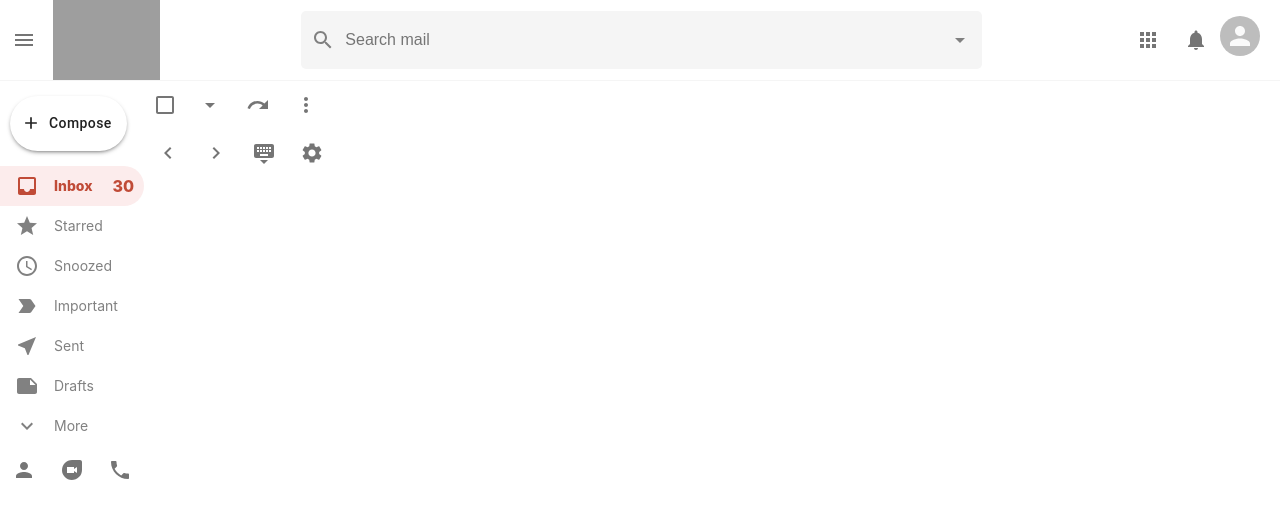
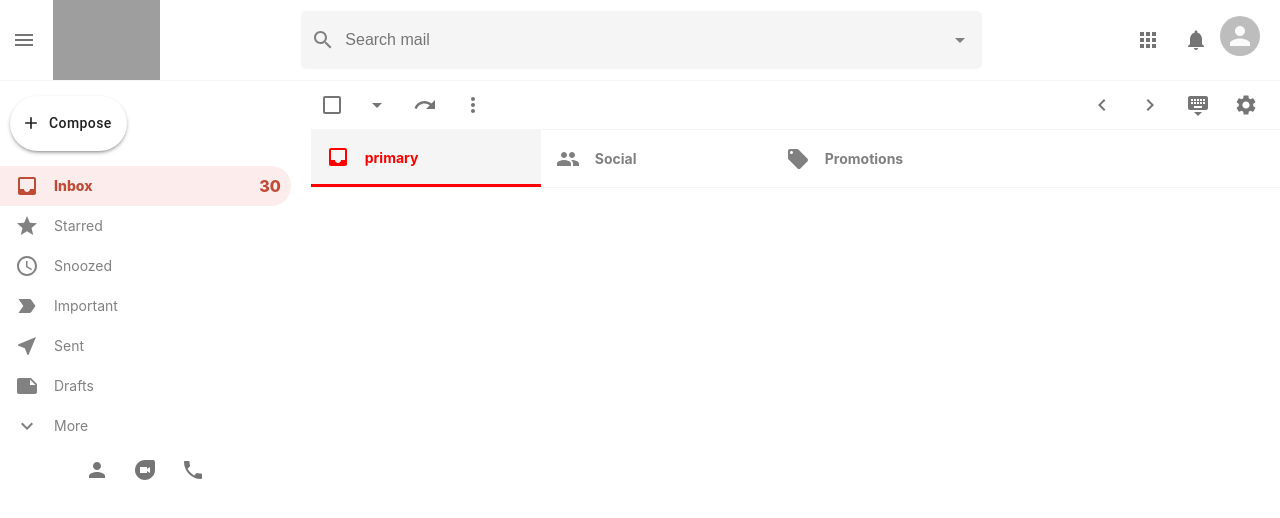
Before and after one commit to RajaKalavala/gmail-clone-rk, a React (Create React App) app: page / in a window 1280 px wide. Shown: the top 518 px of the page. Built offline with nearby package versions, Linux system fonts and the light colour scheme; grey boxes are pictures that could not be loaded.

Commit message:
Add Section to Email List

```diff
--- a/src/EmailList/EmailList.css
+++ b/src/EmailList/EmailList.css
@@ -0,0 +1,24 @@
+.emailList {
+  flex: 1;
+  overflow: scroll;
+}
+
+.emailList__settings {
+  position: sticky;
+  top: 0;
+  display: flex;
+  justify-content: space-between;
+  border-bottom: 1px solid whitesmoke;
+  background-color: white;
+  z-index: 999;
+  padding-right: 10px;
+}
+
+.emailList__section {
+  position: sticky;
+  top: 0;
+  display: flex;
+  border-bottom: 1px solid whitesmoke;
+  background-color: white;
+  z-index: 999;
+}
--- a/src/EmailList/EmailList.js
+++ b/src/EmailList/EmailList.js
@@ -3,12 +3,16 @@
   ArrowDropDown,
   ChevronLeft,
   ChevronRight,
+  Inbox,
   KeyboardHide,
+  LocalOffer,
   MoreVert,
+  People,
   Redo,
   Settings,
 } from "@material-ui/icons";
 import React from "react";
+import Section from "../Section/Section";
 import "./EmailList.css";
 
 function EmailList() {
@@ -44,7 +48,11 @@
         </div>
       </div>
 
-      <div className="emailList__section"></div>
+      <div className="emailList__section">
+        <Section Icon={Inbox} title="primary" color="red" selected />
+        <Section Icon={People} title="Social" color="blue" />
+        <Section Icon={LocalOffer} title="Promotions" color="green" />
+      </div>
     </div>
   );
 }
--- /dev/null
+++ b/src/Section/Section.css
@@ -0,0 +1,25 @@
+.section {
+  display: flex;
+  align-items: center;
+  border-bottom-width: 2px;
+  padding: 15px;
+  min-width: 200px;
+  cursor: pointer;
+  color: gray;
+  border-width: 0 !important;
+}
+
+.section--selected {
+  background-color: whitesmoke;
+  border-width: 3px !important;
+}
+
+.section:hover {
+  background-color: whitesmoke;
+  border-width: 3px !important;
+}
+
+.section > h4 {
+  font-size: 14px;
+  margin-left: 15px;
+}
--- /dev/null
+++ b/src/Section/Section.js
@@ -0,0 +1,19 @@
+import React from "react";
+import "./Section.css";
+
+function Section({ Icon, title, color, selected }) {
+  return (
+    <div
+      className={`section ${selected && "section--selected"}`}
+      style={{
+        borderBottom: `3px solid ${color}`,
+        color: `${selected && color}`,
+      }}
+    >
+      <Icon />
+      <h4>{title}</h4>
+    </div>
+  );
+}
+
+export default Section;
--- a/src/Sidebar/Sidebar.css
+++ b/src/Sidebar/Sidebar.css
@@ -1,3 +1,9 @@
+.sidebar {
+  flex: 0.3;
+  max-width: 300px;
+  padding-right: 20px;
+}
+
 .sidebar__compose {
   margin-top: 15px !important;
   margin-left: 10px !important;
```
Also changed, not shown: 1 other file (tests, documents, lock files or other folders).
